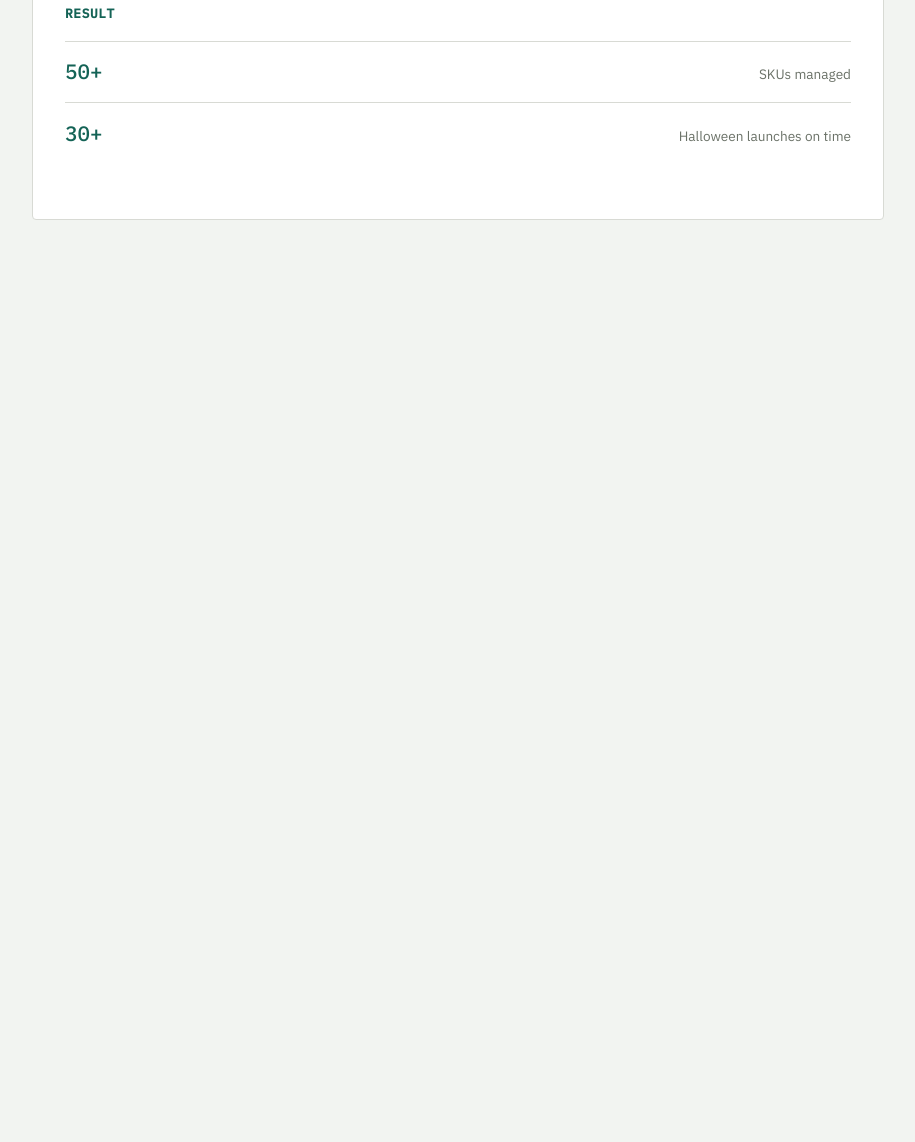
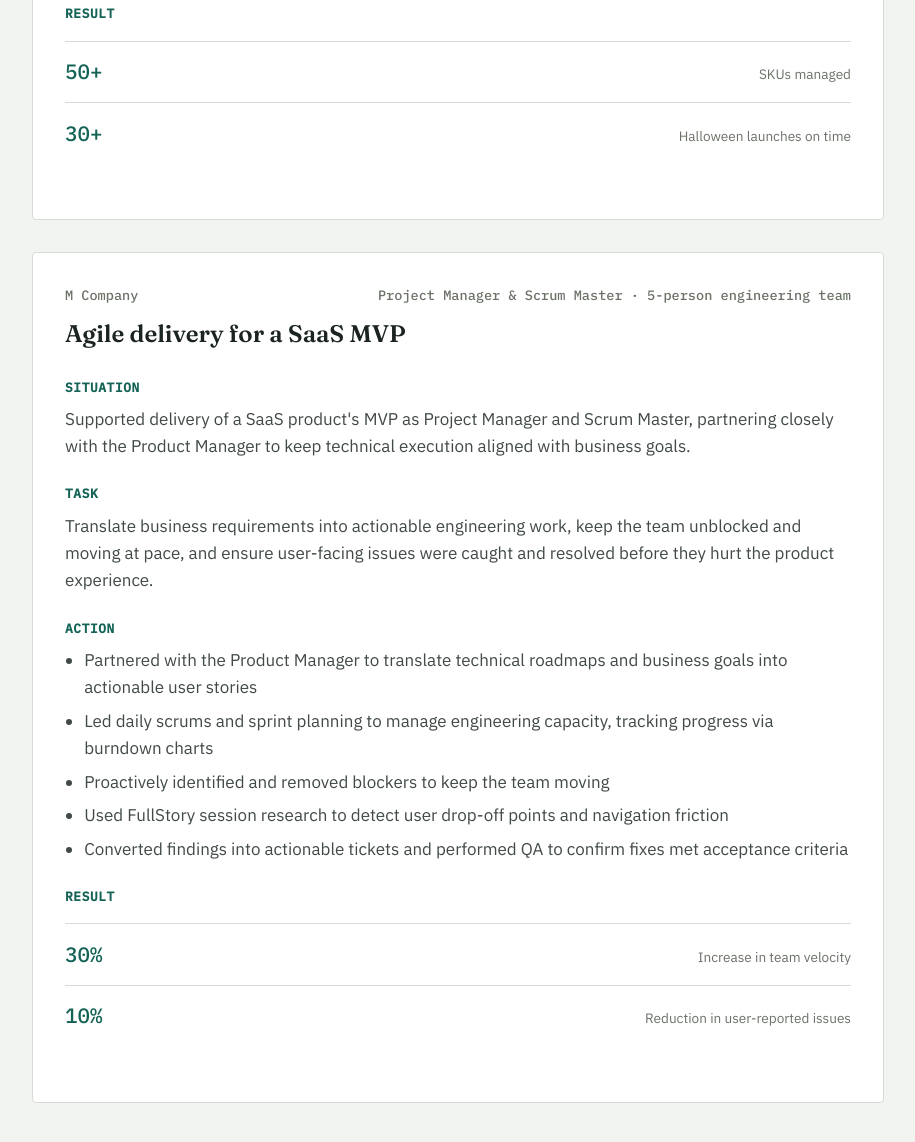
Before and after one commit to tengannie/pm-portfolio, a plain HTML site: page index.html in a window 1280 px wide. Shown: the part 1554-2696 px from the top of the page, without its empty margins (182-1097 px from the left). Before the commit the page ends 1854 px from the top, so only its background shows below. Drawn offline with Linux system fonts and the light colour scheme.

Commit message:
add 2nd case study

```diff
--- a/index.html
+++ b/index.html
@@ -108,7 +108,48 @@
       </div>
     </article>
 
-    <!-- More case studies will go here as we add them -->
+    <article class="case-study">
+        <div class="case-header">
+          <p class="case-company">M Company</p>
+          <p class="case-role">Project Manager & Scrum Master · 5-person engineering team</p>
+        </div>
+        <h3>Agile delivery for a SaaS MVP</h3>
+
+        <div class="case-block">
+          <h4>Situation</h4>
+          <p>Supported delivery of a SaaS product's MVP as Project Manager and Scrum Master, partnering closely with the Product Manager to keep technical execution aligned with business goals.</p>
+        </div>
+
+        <div class="case-block">
+          <h4>Task</h4>
+          <p>Translate business requirements into actionable engineering work, keep the team unblocked and moving at pace, and ensure user-facing issues were caught and resolved before they hurt the product experience.</p>
+        </div>
+
+        <div class="case-block">
+          <h4>Action</h4>
+          <ul>
+            <li>Partnered with the Product Manager to translate technical roadmaps and business goals into actionable user stories</li>
+            <li>Led daily scrums and sprint planning to manage engineering capacity, tracking progress via burndown charts</li>
+            <li>Proactively identified and removed blockers to keep the team moving</li>
+            <li>Used FullStory session research to detect user drop-off points and navigation friction</li>
+            <li>Converted findings into actionable tickets and performed QA to confirm fixes met acceptance criteria</li>
+          </ul>
+        </div>
+
+        <div class="case-block">
+          <h4>Result</h4>
+          <div class="case-ledger">
+            <div class="ledger-row">
+              <span class="ledger-value">30%</span>
+              <span class="ledger-label">Increase in team velocity</span>
+            </div>
+            <div class="ledger-row">
+              <span class="ledger-value">10%</span>
+              <span class="ledger-label">Reduction in user-reported issues</span>
+            </div>
+          </div>
+        </div>
+      </article>
 
   </section>
 
--- a/style.css
+++ b/style.css
@@ -44,6 +44,10 @@ section, header {
   margin: 0 auto;
   padding: 3rem 1.5rem;
 }
+
+section[id] {
+    scroll-margin-top: 90px;
+  }
 
 /* ---------- Header ---------- */
 .site-header {
```
